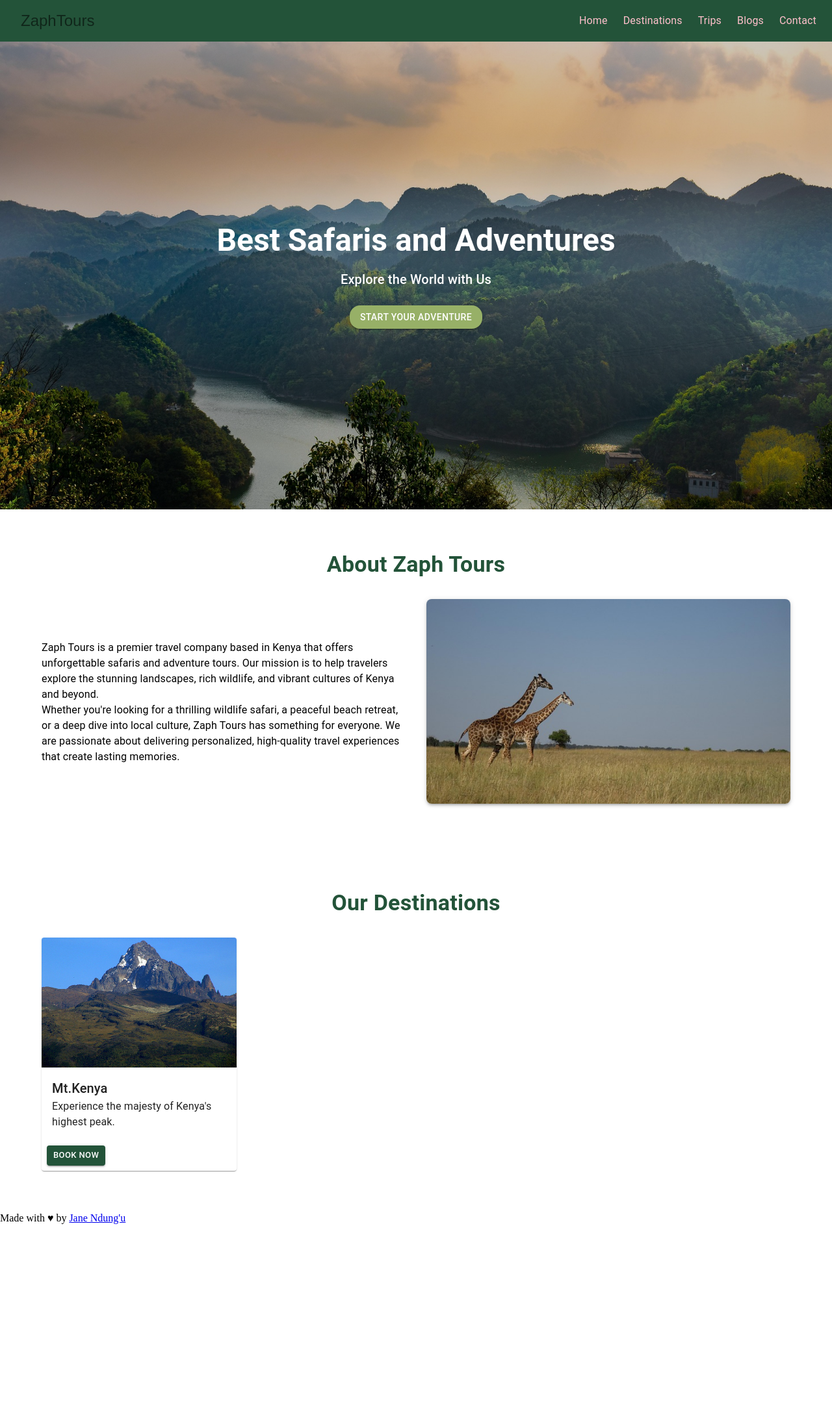
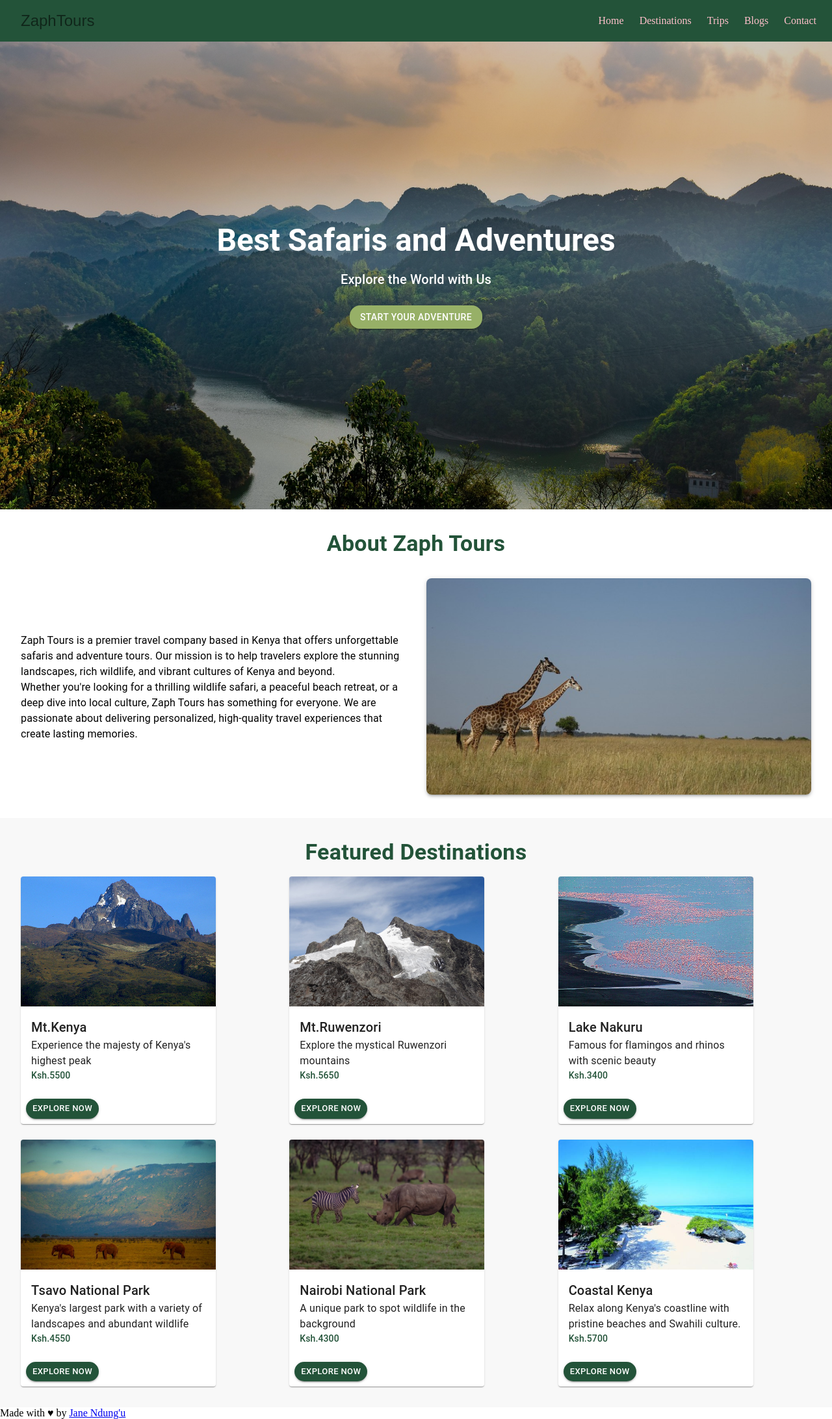
Before and after one commit to JaninWanjiru/Zaph-Tours, a React (Vite) app: page / in a window 1280 px wide. Shown: the whole page at 65% size. Before the commit the page ends 1884 px from the top, so only its background shows below. Built offline with nearby package versions, Linux system fonts and the light colour scheme.

Commit message:
add destinations in destinationsection component

```diff
--- a/src/components/AboutSection.tsx
+++ b/src/components/AboutSection.tsx
@@ -2,7 +2,7 @@ import { Box, Grid, Typography } from "@mui/material";
 
 function AboutSection() {
   return (
-    <Box sx={{ padding: { xs: 4, md: 8 } }}>
+    <Box sx={{ padding: { xs: 2, md: 4 } }}>
       <Typography
         variant="h4"
         fontWeight="bold"
--- a/src/components/DestinationsSection.tsx
+++ b/src/components/DestinationsSection.tsx
@@ -9,35 +9,79 @@ import {
   Typography,
 } from "@mui/material";
 
+const destinations = [
+  {
+    name: "Mt.Kenya",
+    image: "/Mt.Kenya.jpg",
+    description: "Experience the majesty of Kenya's highest peak",
+    price: "Ksh.5500"
+  },
+  {
+    name: "Mt.Ruwenzori",
+    image: "/Mt.Rwenzori.jpg",
+    description: "Explore the mystical Ruwenzori mountains",
+    price: "Ksh.5650"
+  },
+  {
+    name: "Lake Nakuru",
+    image: "/Lake Nakuru.jpg",
+    description: "Famous for flamingos and rhinos with scenic beauty",
+    price: "Ksh.3400"
+  },
+  {
+    name: "Tsavo National Park",
+    image: "/Tsavo.jpeg",
+    description: "Kenya's largest park with a variety of landscapes and abundant wildlife",
+    price: "Ksh.4550"
+  },
+  {
+    name: "Nairobi National Park",
+    image: "/Nairobi park.jpg",
+    description: "A unique park to spot wildlife in the background",
+    price: "Ksh.4300"
+  },
+  {
+    name: "Coastal Kenya",
+    image: "/coastal.jpg",
+    description: "Relax along Kenya's coastline with pristine beaches and Swahili culture.",
+    price: "Ksh.5700"
+  },
+];
+
 function DestinationsSection() {
   return (
-    <Box sx={{ padding: { xs: 4, md: 8 } }}>
+    <Box component="section" sx={{ bgcolor:'#F8F8F8', padding: { xs: 2, md: 4 } }}>
       <Typography
         variant="h4"
         fontWeight="bold"
         color="primary"
         textAlign="center"
-        sx={{ mb: 4 }}
+        sx={{ mb: 2 }}
       >
-        Our Destinations
+        Featured Destinations
       </Typography>
       <Grid container spacing={3}>
-        <Grid size={{ xs: 12, sm: 6, md: 4 }}>
+        {destinations.map((destination, idx) => (
+          <Grid size={{ xs: 12, sm: 6, md: 4 }} key={idx}>
           <Card sx={{ width: "300px" }}>
-            <CardMedia component="img" height="200px" image="/Mt.Kenya.jpg" />
-            <CardContent>
-              <Typography variant="h6">Mt.Kenya</Typography>
+            <CardMedia component="img" height="200px" image={destination.image} />
+            <CardContent >
+              <Typography variant="h6">{destination.name}</Typography>
               <Typography variant="body1">
-                Experience the majesty of Kenya's highest peak.
+                {destination.description}
               </Typography>
+              <Typography variant="subtitle2" color="primary">
+                  {destination.price}
+                </Typography>
             </CardContent>
             <CardActions>
-              <Button size="small" variant="contained">
-                Book Now
+              <Button size="small" variant="contained" href="/destinations" sx={{borderRadius: '1rem'}}>
+                Explore Now
               </Button>
             </CardActions>
           </Card>
         </Grid>
+        ))}
       </Grid>
     </Box>
   );
--- a/src/components/Nav.tsx
+++ b/src/components/Nav.tsx
@@ -1,26 +1,30 @@
-import { AppBar, Toolbar, Stack, Link, IconButton} from "@mui/material";
-
+import { AppBar, Toolbar, Stack, IconButton } from "@mui/material";
+import { Link } from "react-router-dom";
 function Nav() {
   return (
     <AppBar position="static" color="primary">
       <Toolbar>
-        <IconButton sx={{ marginRight:'auto'}}>
-          ZaphTours
-        </IconButton>
-        <Stack direction='row' spacing={3}>
-          <Link variant='body1' underline='none' href="#" sx={{ color: "pink" }}>
+        <IconButton sx={{ marginRight: "auto" }}>ZaphTours</IconButton>
+        <Stack direction="row" spacing={3}>
+          <Link to="/" style={{ color: "pink", textDecoration: "none" }}>
             Home
           </Link>
-          <Link variant='body1' underline='none' href="#" sx={{ color: "pink" }}>
+          <Link
+            to="/destinations"
+            style={{ color: "pink", textDecoration: "none" }}
+          >
             Destinations
           </Link>
-          <Link variant='body1' underline='none' href="#" sx={{ color: "pink" }}>
+          <Link
+            to="/tripTypes"
+            style={{ color: "pink", textDecoration: "none" }}
+          >
             Trips
           </Link>
-          <Link variant='body1' underline='none' href="#" sx={{ color: "pink" }}>
+          <Link to="/blog" style={{ color: "pink", textDecoration: "none" }}>
             Blogs
           </Link>
-          <Link variant='body1' underline='none' href="#" sx={{ color: "pink" }}>
+          <Link to="/contact" style={{ color: "pink", textDecoration: "none" }}>
             Contact
           </Link>
         </Stack>
```
Also changed, not shown: public/Nairobi park.jpg (renamed from public/Nairobi national park.jpg).
